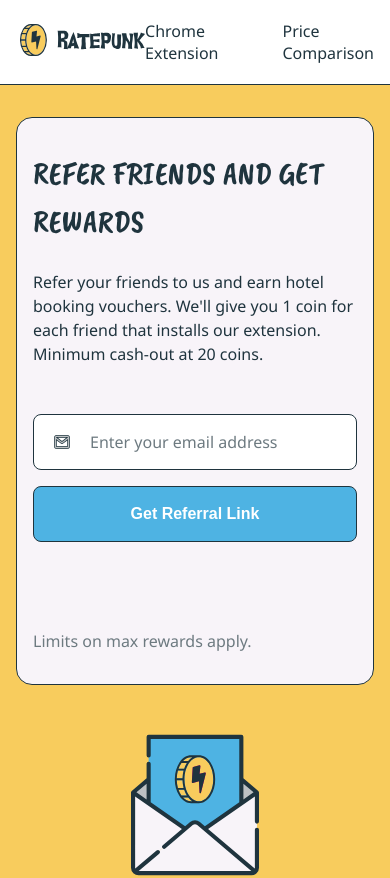
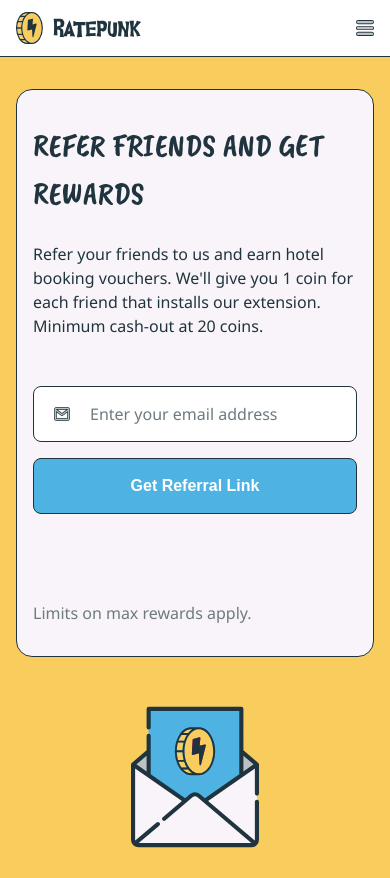
Before and after one commit to justaslaz/interview-spa-ratepunk, a Next.js app: page / in a window 390 px wide. Shown: the top 878 px of the page. Built offline with nearby package versions, Linux system fonts and the light colour scheme.

Commit message:
feat: add mobile menu w/ responsive functionality

```diff
--- a/package.json
+++ b/package.json
@@ -9,6 +9,7 @@
     "lint": "next lint"
   },
   "dependencies": {
+    "@headlessui/react": "^1.7.15",
     "@types/node": "20.3.1",
     "@types/react": "18.2.12",
     "@types/react-dom": "18.2.5",
--- /dev/null
+++ b/src/components/MobileMenu.tsx
@@ -0,0 +1,47 @@
+import { Dialog } from '@headlessui/react';
+import styles from '@/styles/MobileMenu.module.scss';
+import LinkLogo from './common/LinkLogo';
+import Image from 'next/image';
+import Link from 'next/link';
+
+type ComponentProps = {
+  open: boolean;
+  onClose: () => void;
+  links: { name: string; href: string }[];
+};
+
+export default function MobileMenu({ open, onClose, links }: ComponentProps) {
+  return (
+    <Dialog open={open} onClose={onClose}>
+      <div className={styles.backdrop} />
+      <Dialog.Panel className={styles.modal}>
+        <div className={styles.header}>
+          <figure onClick={onClose}>
+            <LinkLogo />
+          </figure>
+          <button className={styles.closeBtn} type="button" onClick={onClose}>
+            <span className={styles.srOnly}>Close mobile menu</span>
+            <Image
+              className={styles.closeIcon}
+              src="/assets/close.svg"
+              alt="close menu"
+              width={18}
+              height={18}
+              aria-hidden="true"
+            />
+          </button>
+        </div>
+
+        <Dialog.Description className={styles.links} as="ul">
+          {links.map((link) => (
+            <li key={link.name}>
+              <Link className={styles.link} href={link.href} onClick={onClose}>
+                {link.name}
+              </Link>
+            </li>
+          ))}
+        </Dialog.Description>
+      </Dialog.Panel>
+    </Dialog>
+  );
+}
--- a/src/components/Navbar.tsx
+++ b/src/components/Navbar.tsx
@@ -1,20 +1,58 @@
+import { useState } from 'react';
+import Link from 'next/link';
+import Image from 'next/image';
 import styles from '@/styles/Navbar.module.scss';
-import Link from 'next/link';
 import LinkLogo from './common/LinkLogo';
+import MobileMenu from './MobileMenu';
+
+const menuLinks = [
+  { name: 'Chrome Extension', href: '/' },
+  { name: 'Price Comparison', href: '/' },
+  { name: 'Blog', href: '/' },
+];
 
 export default function Navbar() {
+  const [isMobileMenuOpen, setIsMobileMenuOpen] = useState(false);
+
   return (
     <header className={styles.header}>
       <nav className={styles.nav}>
         <LinkLogo />
 
         {/* Nav Links */}
-        <div className={styles.links}>
-          <Link href="/">Chrome Extension</Link>
-          <Link href="/">Price Comparison</Link>
-          <Link href="/">Blog</Link>
+        <ul className={styles.links}>
+          {menuLinks.map((link) => (
+            <li key={link.name}>
+              <Link href={link.href}>{link.name}</Link>
+            </li>
+          ))}
+        </ul>
+
+        {/* Mobile Menu Button */}
+        <div className={styles.mobileBtnBox}>
+          <button
+            className={styles.mobileBtn}
+            type="button"
+            onClick={() => setIsMobileMenuOpen(true)}
+          >
+            <span className={styles.srOnly}>Open mobile menu</span>
+            <Image
+              className={styles.menuIcon}
+              src="/assets/menu.svg"
+              alt="mobile menu"
+              width={20.285}
+              height={18}
+              aria-hidden="true"
+            />
+          </button>
         </div>
       </nav>
+
+      <MobileMenu
+        open={isMobileMenuOpen}
+        onClose={() => setIsMobileMenuOpen(false)}
+        links={menuLinks}
+      />
     </header>
   );
 }
--- a/src/components/common/LinkLogo.tsx
+++ b/src/components/common/LinkLogo.tsx
@@ -5,7 +5,8 @@
 export default function LinkLogo() {
   return (
     <Link href="/">
-      <span className={`${styles['sr-only']}`}>RatePunk</span>
+      <span className={styles.srOnly}>RatePunk</span>
+      <figure className={styles.logoBox}>
         <Image
           className={styles.logo}
           src="/assets/logo.svg"
@@ -13,6 +14,7 @@
           width={125.054}
           alt="RatePunk Logo"
         />
+      </figure>
     </Link>
   );
 }
--- a/src/styles/LinkLogo.module.scss
+++ b/src/styles/LinkLogo.module.scss
@@ -1,13 +1,13 @@
-.sr-only {
-  position: absolute;
-  width: 1px;
-  height: 1px;
-  padding: 0;
-  margin: -1px;
-  overflow: hidden;
-  clip: rect(0, 0, 0, 0);
-  white-space: nowrap;
-  border-width: 0;
+@import '@/styles/var';
+
+.srOnly {
+  @include sr-only;
+}
+
+.logoBox {
+  display: flex;
+  align-items: center;
+  justify-content: center;
 }
 
 .logo {
--- /dev/null
+++ b/src/styles/MobileMenu.module.scss
@@ -0,0 +1,67 @@
+@import '@/styles/var';
+
+.backdrop {
+  position: fixed;
+  inset: 0px;
+  z-index: 10;
+  background-color: white;
+}
+
+.modal {
+  position: fixed;
+  top: 0px;
+  left: 0px;
+  width: 100%;
+  z-index: 10;
+
+  background-color: white;
+  padding: 0.75rem 1rem;
+
+  border-top: 1px solid $color-gray;
+  border-bottom: 1px solid $color-gray;
+}
+
+.header {
+  display: flex;
+  align-items: center;
+  justify-content: space-between;
+}
+
+.closeBtn {
+  display: inline-flex;
+  justify-content: center;
+  align-items: center;
+  background-color: transparent;
+  border: none;
+  margin: -0.5rem;
+  padding: 0.5rem;
+  cursor: pointer;
+}
+
+.closeIcon {
+  height: 1rem;
+  width: auto;
+}
+
+.srOnly {
+  @include sr-only;
+}
+
+.links {
+  display: flex;
+  flex-direction: column;
+  gap: 0.5rem;
+  list-style: none;
+  padding-top: 2rem;
+  padding-bottom: 0.5rem;
+}
+
+.link {
+  display: inline-flex;
+  align-items: center;
+  width: 100%;
+  height: 2.5rem;
+  &:hover {
+    color: $color-primary;
+  }
+}
--- a/src/styles/Navbar.module.scss
+++ b/src/styles/Navbar.module.scss
@@ -13,6 +13,10 @@
   margin-left: auto;
   margin-right: auto;
   padding: 1.25rem;
+
+  @include sm {
+    padding: 0.75rem 1rem;
+  }
 }
 
 .links {
@@ -20,8 +24,43 @@
   align-items: center;
   justify-content: space-between;
   gap: 4rem;
+  list-style: none;
 
-  a:hover {
+  @include sm {
+    display: none;
+  }
+
+  li:hover {
     color: $color-primary;
   }
 }
+
+// Mobile Menu Button
+
+.mobileBtnBox {
+  display: none;
+
+  @include sm {
+    display: flex;
+  }
+}
+
+.mobileBtn {
+  display: inline-flex;
+  justify-content: center;
+  align-items: center;
+  background-color: transparent;
+  border: none;
+  margin: -0.5rem;
+  padding: 0.5rem;
+  cursor: pointer;
+}
+
+.menuIcon {
+  height: 1rem;
+  width: auto;
+}
+
+.srOnly {
+  @include sr-only;
+}
--- a/src/styles/_var.scss
+++ b/src/styles/_var.scss
@@ -47,3 +47,16 @@
     @content;
   }
 }
+
+// Helpers
+@mixin sr-only {
+  position: absolute;
+  width: 1px;
+  height: 1px;
+  padding: 0;
+  margin: -1px;
+  overflow: hidden;
+  clip: rect(0, 0, 0, 0);
+  white-space: nowrap;
+  border-width: 0;
+}
```
Also changed, not shown: 1 other file (tests, documents, lock files or other folders). Lines whose indentation alone changed are shown as unchanged.
